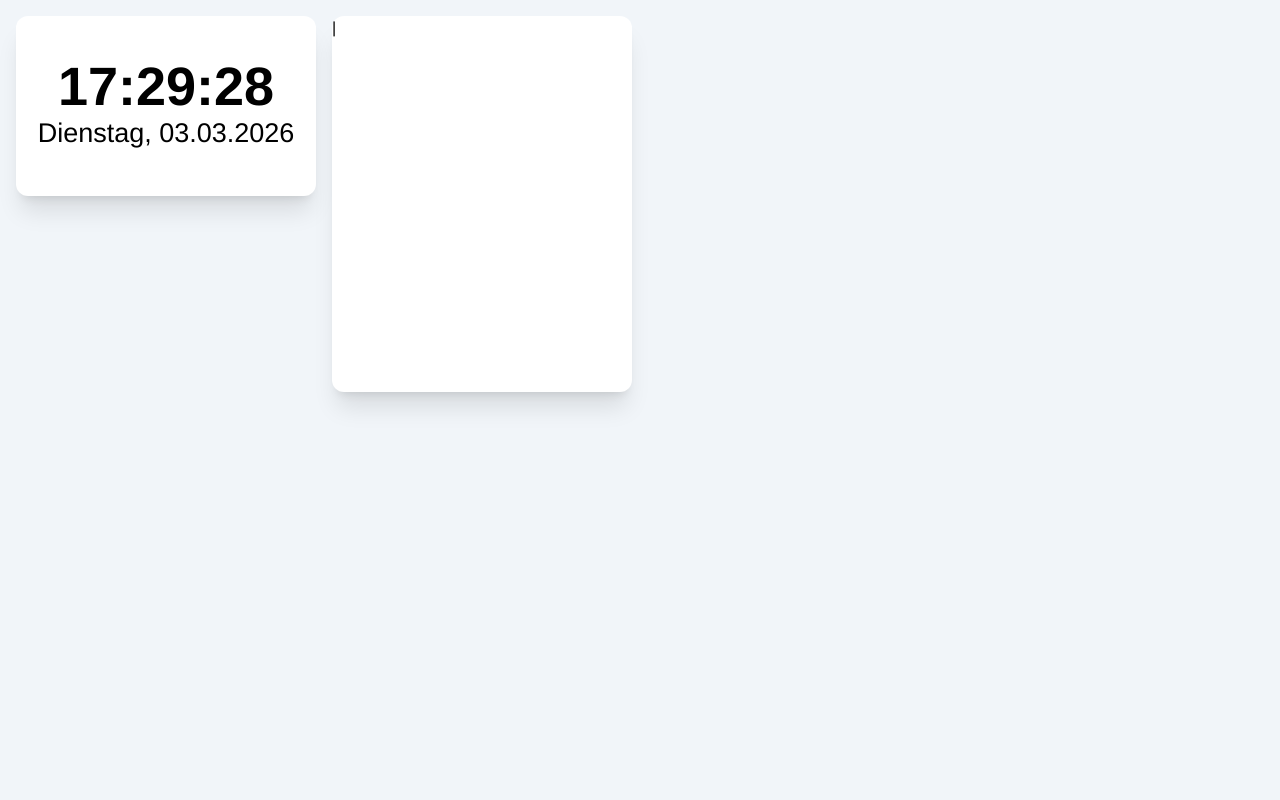
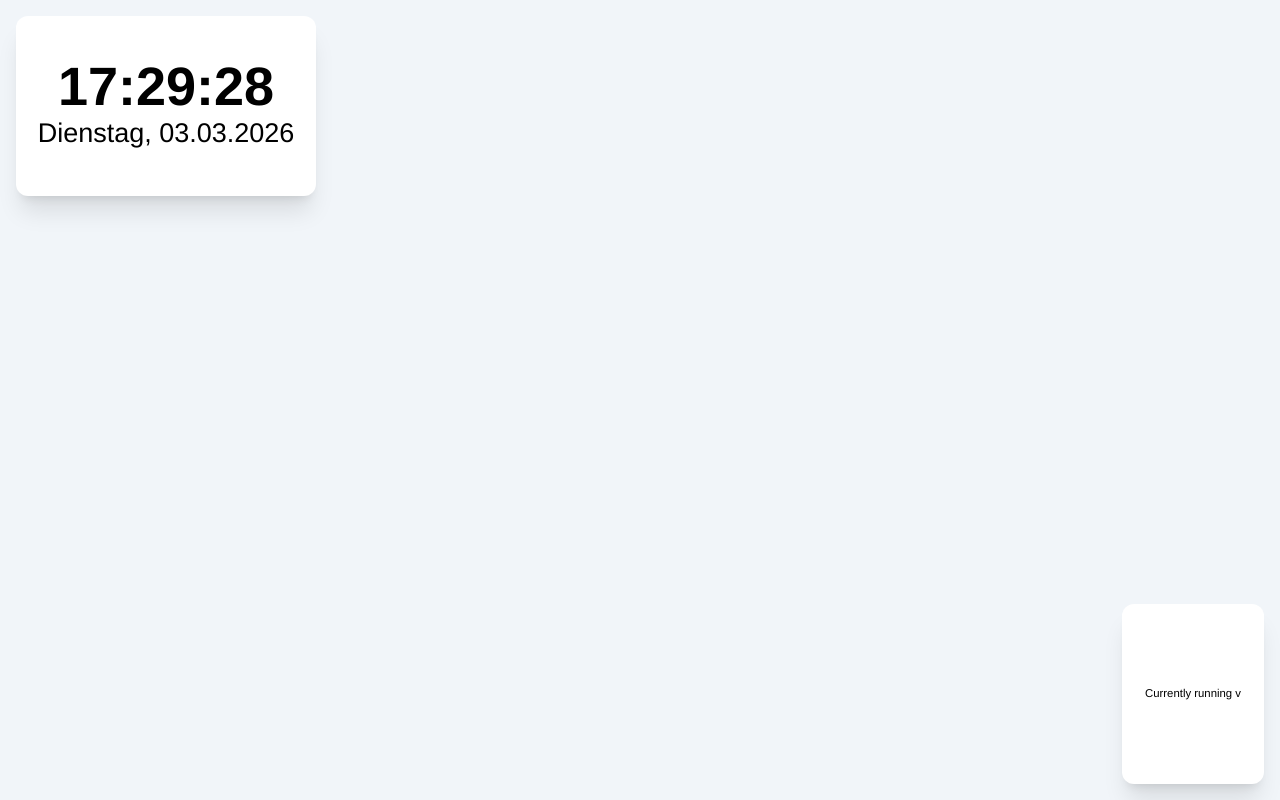
Before and after one commit to leonhofmann1510/smartdisplay, a Vue app in the folder client/: page / in a window 1280 px wide. Built offline with nearby package versions, Linux system fonts and the light colour scheme; no server answers; the HTML template or start-up script is replaced by a standard one.

Commit message:
refactor: info widget

```diff
--- a/client/src/components/widgets/InfoWidget.vue
+++ b/client/src/components/widgets/InfoWidget.vue
@@ -13,12 +13,14 @@ getBasicInfo()
 
 <template>
   <Widget
-    :grid-from-row="1"
-    :grid-from-col="3"
-    :grid-to-row="2"
-    :grid-to-col="4"
+    :grid-from-row="4"
+    :grid-from-col="8"
+    :grid-to-row="4"
+    :grid-to-col="8"
   >
-    {{ basicInfo?.title }} | {{ basicInfo?.version }}
+    <div class="h-full w-full flex justify-center items-center">
+      <p class="text-center text-[8cqw]">Currently running {{ basicInfo?.title }} v{{ basicInfo?.version }}</p>
+    </div>
   </Widget>
 </template>
 1
--- a/client/src/components/widgets/Widget.vue
+++ b/client/src/components/widgets/Widget.vue
@@ -14,7 +14,7 @@ const cssStyles = computed(() => ({
 </script>
 
 <template>
-  <div :style="cssStyles" class="bg-white shadow-xl rounded-xl [container-type:inline-size]">
+  <div :style="cssStyles" class="bg-white shadow-xl rounded-xl @container">
     <slot />
   </div>
 </template>
```
